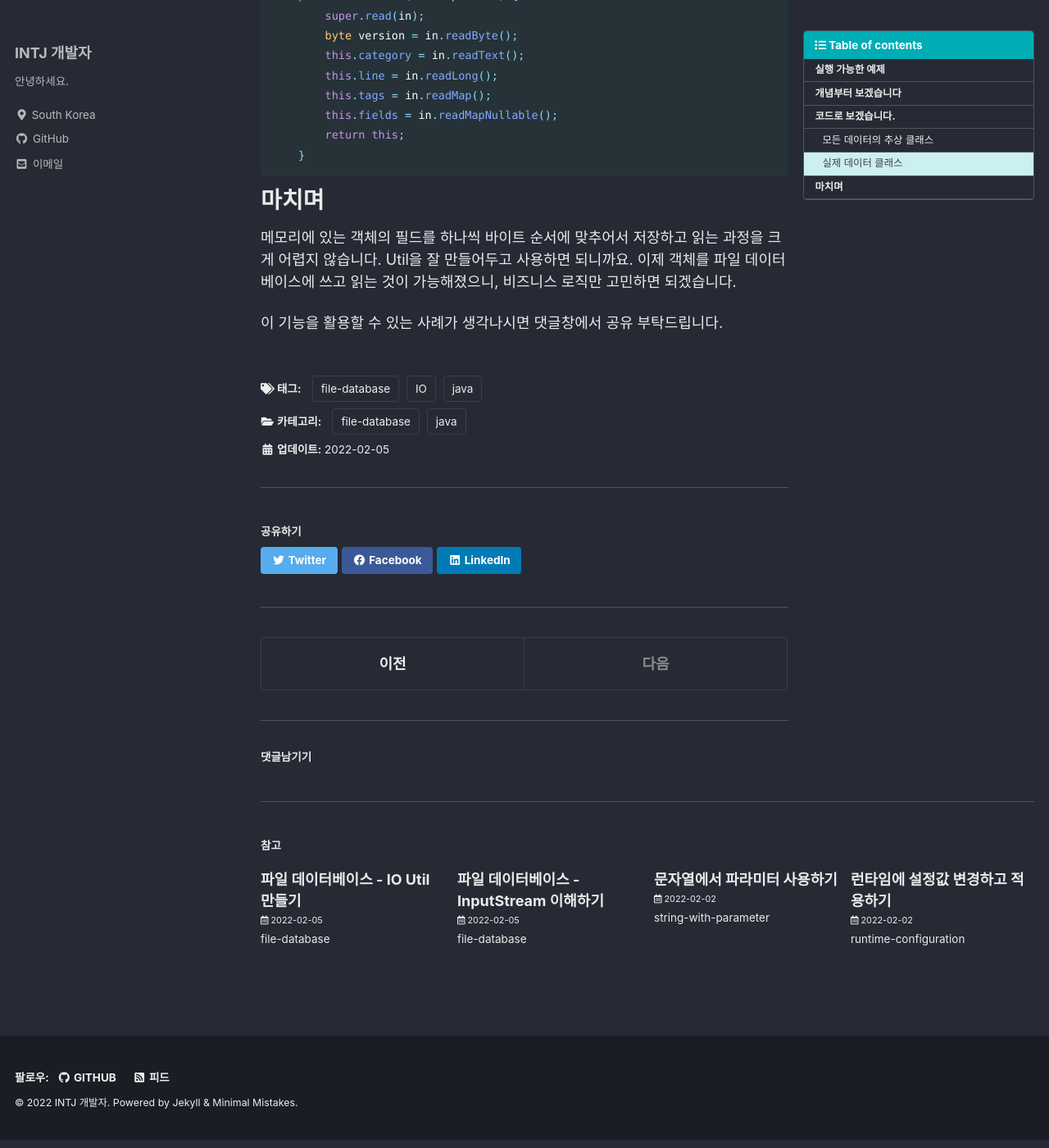
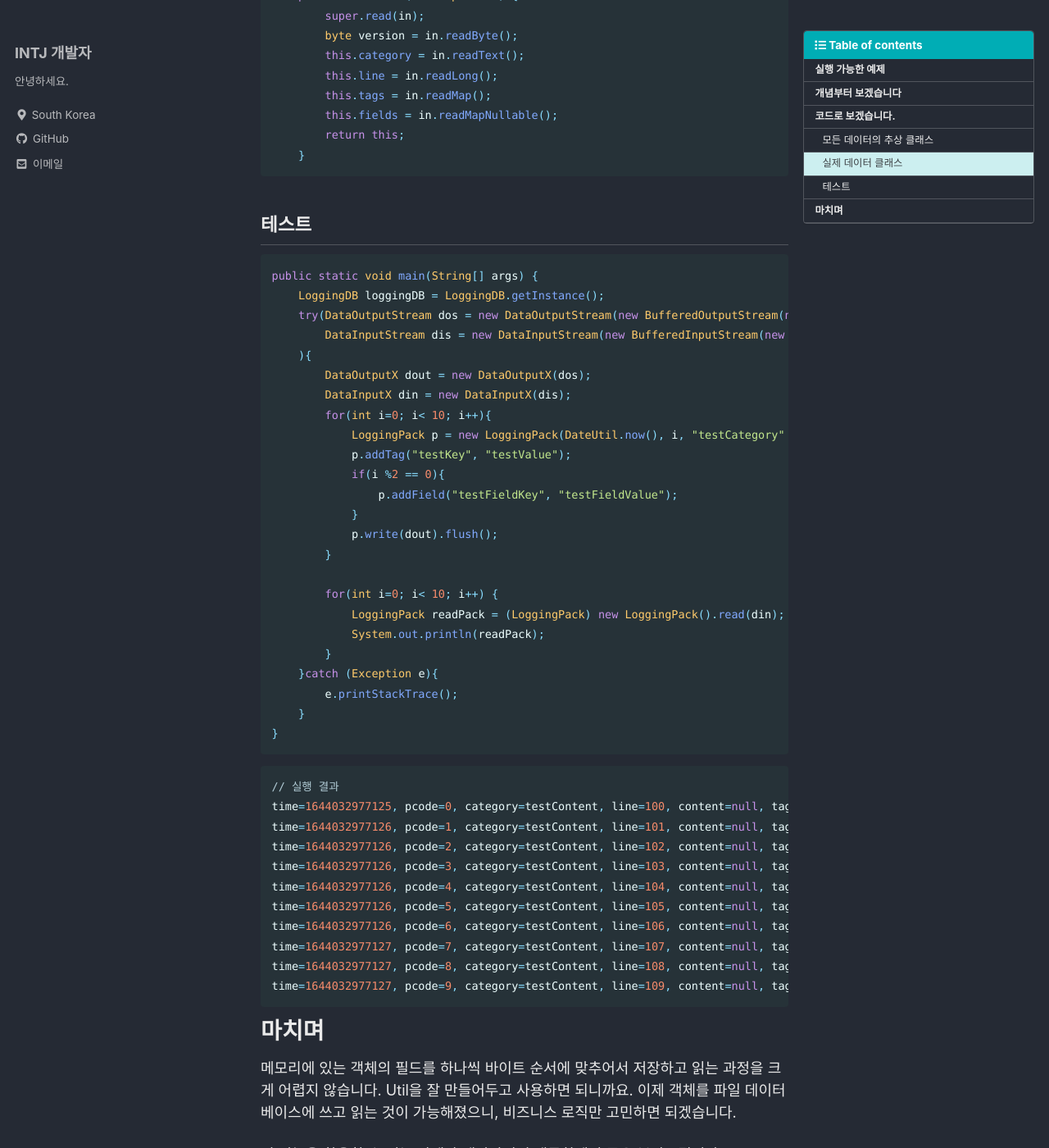
Before and after one commit to consistent-dev/consistent-dev.github.io, a Jekyll site: the page built from _posts/java/2022-02-05-file-database-3-object-io.md, in a window 1280 px wide and 1400 px high, scrolled down 2964 px. Shown: the whole window at 82% size. Built offline with Jekyll 4.4.1, drawn with Linux system fonts in a browser that asks for light colours; cached includes are drawn as plain includes; comment, search, counter and statistics services are not loaded.

Commit message:
file-database object io test 추가

````diff
--- a/_posts/java/2022-02-05-file-database-3-object-io.md
+++ b/_posts/java/2022-02-05-file-database-3-object-io.md
@@ -126,6 +126,49 @@ public class LoggingPack extends AbstractPack {
     }
 ```
 
+## 테스트
+
+```java
+public static void main(String[] args) {
+    LoggingDB loggingDB = LoggingDB.getInstance();
+    try(DataOutputStream dos = new DataOutputStream(new BufferedOutputStream(new FileOutputStream(loggingDB.getRoot())));
+        DataInputStream dis = new DataInputStream(new BufferedInputStream(new FileInputStream(loggingDB.getRoot())));
+    ){
+        DataOutputX dout = new DataOutputX(dos);
+        DataInputX din = new DataInputX(dis);
+        for(int i=0; i< 10; i++){
+            LoggingPack p = new LoggingPack(DateUtil.now(), i, "testCategory" + i, 100 + i,"testContent");
+            p.addTag("testKey", "testValue");
+            if(i %2 == 0){
+                p.addField("testFieldKey", "testFieldValue");
+            }
+            p.write(dout).flush();
+        }
+
+        for(int i=0; i< 10; i++) {
+            LoggingPack readPack = (LoggingPack) new LoggingPack().read(din);
+            System.out.println(readPack);
+        }
+    }catch (Exception e){
+        e.printStackTrace();
+    }
+}
+```
+
+```java
+// 실행 결과
+time=1644032977125, pcode=0, category=testContent, line=100, content=null, tags={testKey=testValue}, fields={testFieldKey=testFieldValue}
+time=1644032977126, pcode=1, category=testContent, line=101, content=null, tags={testKey=testValue}
+time=1644032977126, pcode=2, category=testContent, line=102, content=null, tags={testKey=testValue}, fields={testFieldKey=testFieldValue}
+time=1644032977126, pcode=3, category=testContent, line=103, content=null, tags={testKey=testValue}
+time=1644032977126, pcode=4, category=testContent, line=104, content=null, tags={testKey=testValue}, fields={testFieldKey=testFieldValue}
+time=1644032977126, pcode=5, category=testContent, line=105, content=null, tags={testKey=testValue}
+time=1644032977126, pcode=6, category=testContent, line=106, content=null, tags={testKey=testValue}, fields={testFieldKey=testFieldValue}
+time=1644032977127, pcode=7, category=testContent, line=107, content=null, tags={testKey=testValue}
+time=1644032977127, pcode=8, category=testContent, line=108, content=null, tags={testKey=testValue}, fields={testFieldKey=testFieldValue}
+time=1644032977127, pcode=9, category=testContent, line=109, content=null, tags={testKey=testValue}
+```
+
 # 마치며
 
 메모리에 있는 객체의 필드를 하나씩 바이트 순서에 맞추어서 저장하고 읽는 과정을 크게 어렵지 않습니다. Util을 잘 만들어두고 사용하면 되니까요.
````
